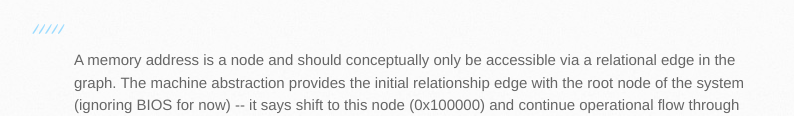
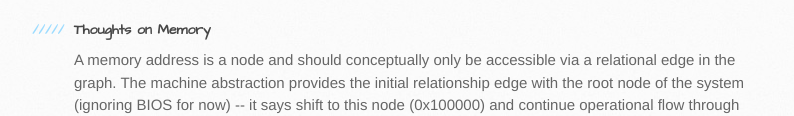
Before and after one commit to carrotsrc/mojo, a plain HTML site: page index.html in a window 1280 px wide. Shown: the part 1579-1695 px from the top of the page, without its empty margins (96-890 px from the left). Drawn offline with Linux system fonts and the light colour scheme.

Commit message:
More thoughts

```diff
--- a/index.html
+++ b/index.html
@@ -176,6 +176,7 @@
 	<a id="thoughts-on-memory" class="anchor" href="#thoughts-on-memory" aria-hidden="true">
 	<span class="octicon octicon-link"></span>
 	</a>
+	Thoughts on Memory
 </h5>
 	<p>
 		A memory address is a node and should conceptually only be accessible via
```
